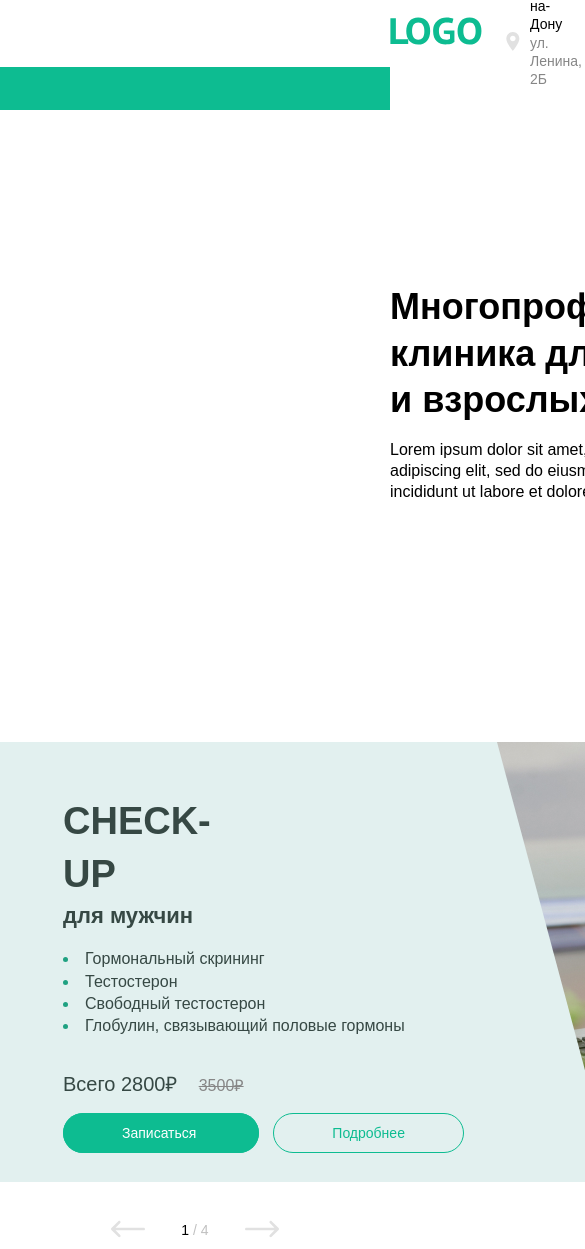
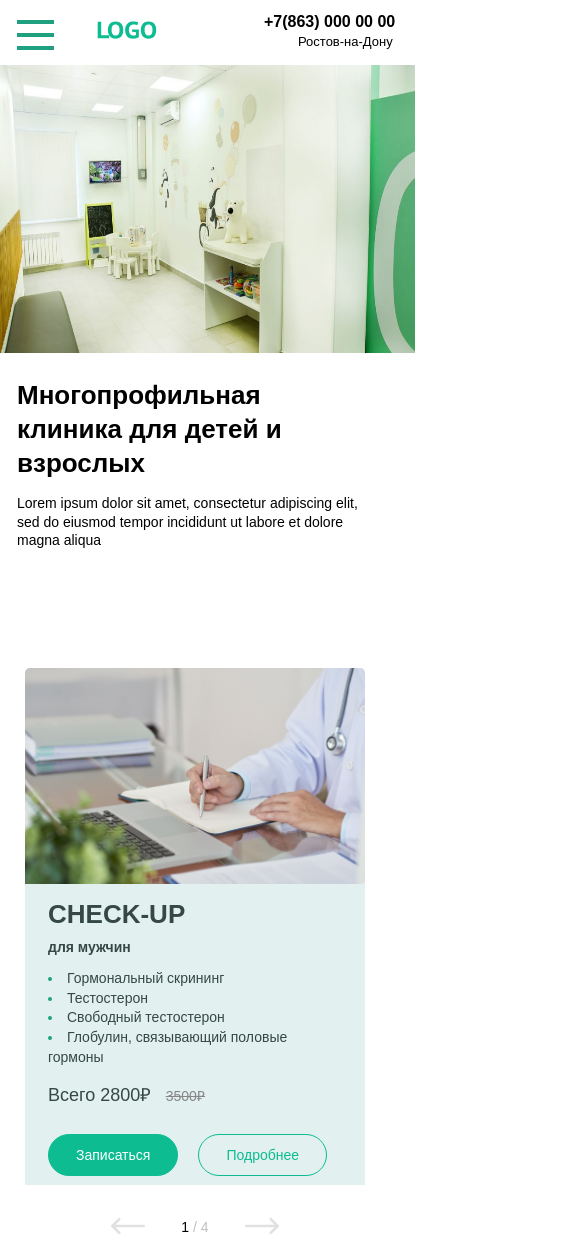
Before and after one commit to Goker1235/TZ, a plain HTML site: page index.html in a window 390 px wide. Shown: the top 1249 px of the page, 585 px wide, since content can reach past the window. Drawn offline with Linux system fonts and the light colour scheme; a web font is replaced by a local one.

Commit message:
style.css

```diff
--- a/css/style.css
+++ b/css/style.css
@@ -39,7 +39,7 @@ button{
     display: flex;
     height: 67px;
     align-items: center;
-    margin: 0 390px;
+    justify-content: center;
 }
 
 .map_link{
@@ -427,7 +427,388 @@ button{
     gap: 15px;
 }
 
-@media (max-width: 376px){
+
+
+@media (max-width: 1600px){
+    .menu{
+        margin-left: 235px;
+    }
+
+    .promo__info{
+        margin-left: 235px;
+    }
+
+    .footer__inner{
+        margin: 0 235px;
+    }
+
+    .footer__menu{
+        margin-right: 228px;
+    }
+}
+
+@media (max-width: 1280px){
+    .menu{
+        margin-left: 75px;
+    }
+
+    .promo__inner{
+        align-items: center;
+    }
+
+    .promo__info{
+        margin-left: 75px;
+        margin-top: 0;
+    }
+
+    .footer__inner{
+        margin: 0 75px;
+    }
+
+    .promo__img{
+        max-width: 750px;
+    }
+}
+
+@media (max-width: 1024px){
+    .whatsapp-link{
+        margin-left: 300px;
+    }
+
+    .menu{
+        margin-left: 40px;
+    }
+
+    .promo__info{
+        margin-left: 40px;
+    }
+
+    .promo__img {
+        max-width: 525px;
+      }
+
+    .service-info {
+        max-width: 450px;
+        left: 25px;
+    }
+
+    .slider__img {
+        left: -203px;
+        clip-path: polygon(140px 0, 100% 0, 100% 100%, 230px 100%);
+    }
+
+    .footer__inner {
+        margin: 0 40px;
+    }
+
+    .footer__logo {
+        margin-right: 230px;
+    }
+
+    .footer__menu {
+        margin-right: 50px;
+      }
+}
+
+@media (max-width: 940px){
+    .whatsapp-link {
+        margin-left: 30px;
+    }
+
+    .menu {
+        margin-left: 0px;
+        justify-content: center;
+    }
+
+    .promo__img {
+        max-width: 472px;
+    }
+
+    .slider__container {
+        width: 760px;
+        height: 380px;
+    }
+
+    .service-info{
+        padding: 23px 23px;
+    }
+
+    .slider__btn{
+        margin-bottom: 45px;
+    }
+
+    .slider__buttons a {
+        padding: 11px 38px;
+    }
+
+    .slider__img {
+        left: -254px;
+    }
+
+    .footer__inner {
+        justify-content: center;
+        margin: 0;
+    }
+
+    .footer__logo {
+        margin-right: 0;
+      }
+
+    .footer__list{
+        gap: 30px;
+    }
+
+    .footer__menu {
+        margin-right: 30px;
+      }
+}
+
+@media (max-width: 430px){
+    .header-up{
+        margin: 0;
+        height: 65px;
+        position: absolute;
+        z-index: 4;
+        widows: 375px;
+    }
+    .map_link{
+        margin: 0;
+    }
+
+    .map__img{
+        display: none;
+    }
+
+    .logo__img{
+        width: 62px;
+        height: 18px;
+        margin-left: 59px;
+    }
+
+    .whatsapp-link{
+        margin-left: -8px;
+    }
+
+    .whatsapp-number{
+        margin: 0;
+        font-weight: 700;
+        font-size: 16px;
+        width: 141px;
+        position: relative;
+        z-index: 13;
+        top: -10px;
+    }
+
+    .whatsapp__img{
+        display: none;
+    }
+
+    .map__adress{
+        position: relative;
+        z-index: 12;
+        margin: 0;
+        left: 140px;
+        top: 10px;
+        width: 114px;
+        font-size: 13px;
+    }
+
+    .map__adress span{
+        display: none;
+    }
+
+    .registration-btn{
+        display: none;
+    }
+
+    .nav{
+        position: absolute;
+        z-index: 6;
+        margin-top: 65px;
+        height: 100vh;
+        width: 375px;
+        background: rgba(69, 146, 127, 0.9);
+        padding: 48px 0px;
+        left: -375px;
+        transition: transform 1s;
+    }
+
+    .header.open .nav{
+        transform: translateX(100%);
+    }
+
+    .menu{
+        margin-left: 19px;
+        display: block;
+    }
+
+    .menu__item{
+        padding-bottom: 10px;
+    }
+
+    .menu__link{
+        font-size: 16px;
+        line-height: 1.5;
+    }
+
+    .nav-btn{
+        display: block;
+        width: 150px;
+        margin-left: 19px;
+    }
+
+    .menu__btn{
+        display: block;
+        left: 17px;
+    }
+
+    .promo__inner{
+        display: block;
+        margin: 0;
+    }
+
+    .promo__info{
+        margin: 0;
+        z-index: 1;
+        position: absolute;
+        margin-top: 379px;
+        padding: 0 17px;
+    }
+
+    .promo__title{
+        font-size: 26px;
+        margin: 0;
+        width: 267px;
+    }
+
+    .promo__discription{
+        font-size: 14px;
+    }
+
+    .promo__img{
+        width: 415px;
+        height: 288px;
+        z-index: 3;
+        position: relative;
+        margin-bottom: 311px;
+        margin-top: 65px;
+    }
+
+    .slider__container{
+        max-width: 340px;
+        height: 550px;
+        border-radius: 5px;
+    }
+
+    .slider__item{
+        width: 340px;
+    }
+
+    .slider__items {
+        left: 0;
+    }
+
+    .service-info{
+        max-width: 340px;
+        height: 266px;
+        margin: 0;
+        padding-top: 228px;
+        padding-left: 23px;
+        left: 0;
+    }
+
+    .service__name{
+        padding: 0;
+        font-size: 26px;
+        margin-bottom: 5px;
+    }
+
+    .service__for-whom{
+        font-size: 14px;
+        padding-bottom: 12px;
+    }
+
+    .list-options{
+        font-size: 14px;
+        padding-bottom: 17px;
+    }
+
+    .service__price{
+        font-size: 18px;
+    }
+
+    .service__price span {
+        font-size: 14px;
+        padding-left: 10px;
+    }
+
+      .slider__buttons{
+        display: flex;
+        gap: 6px;
+    }
+
+    .slider__buttons a{
+        padding: 11px 27px;
+    }
+
+    .slider__more-btn{
+        background: #E2F0EF
+    }
+
+    .slider__img{
+        position: absolute;
+        width: 340px;
+        clip-path: none;
+        left: 0;
+    }
+
+    .slider__btn{
+        margin-top: 0;
+    }
+
+    .pop-up__inner{
+        width: 340px;
+        padding: 50px 5px;
+    }
+
+    .pop-up__inner input{
+        width: 230px;
+    }
+
+    .footer__inner{
+        display: flex;
+        margin: 0;
+    }
+
+    .footer__list{
+        flex-direction: column;
+        padding: 42px 17px;
+    }
+
+    .footer__logo{
+        padding: 0;
+        margin: 0;
+    }
+
+    .footer__menu{
+        margin: 31px 0 0 0;
+        flex-direction: column;
+    }
+
+    .social{
+        gap: 20px;
+        margin-left: 119px;
+        margin-bottom: 240px;
+    }
+
+    .social__img-item{
+        width: 23px;
+        height: 23px;
+    }
+}
+
+
+@media (max-width: 375px){
 
     .header-up{
         margin: 0;
@@ -569,6 +950,10 @@ button{
         width: 340px;
     }
 
+    .slider__items {
+        left: 0;
+    }
+
     .service-info{
         max-width: 340px;
         height: 266px;
```
